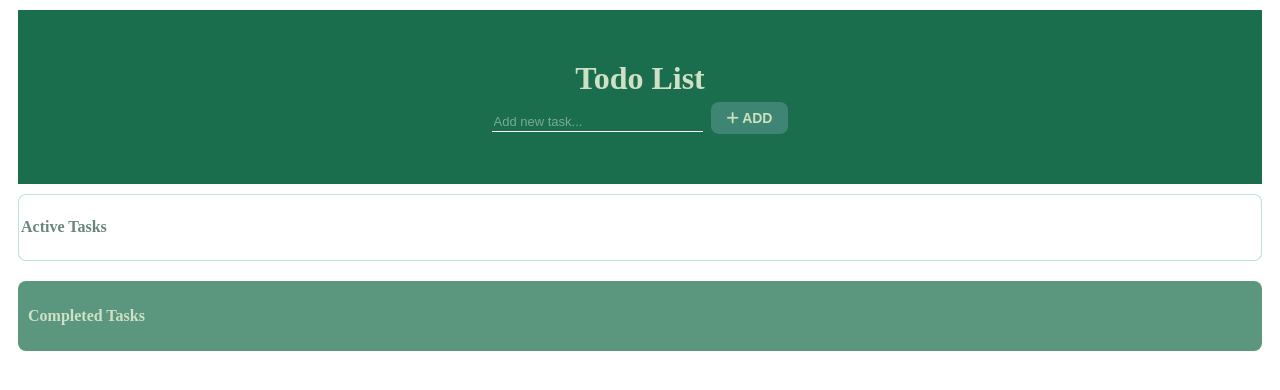
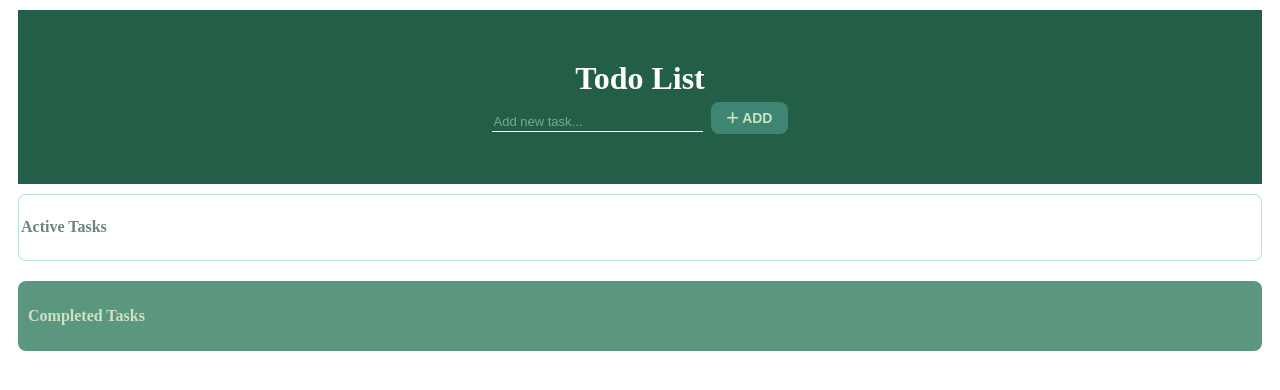
Before and after one commit to zannnndraa/To-do-List, a Nuxt app in the folder todo-list/: page / in a window 1280 px wide. Shown: the top 390 px of the page. Built offline with nearby package versions, Linux system fonts and the light colour scheme.

Commit message:
change header color

```diff
--- a/todo-list/assets/main.css
+++ b/todo-list/assets/main.css
@@ -3,8 +3,8 @@
     font-size: 2rem;
   }
   .header {
-    background-color: #1b6e4d;
-    color: #cee0c6;
+    background-color: #125339ed;
+    color: #ffffff;
     padding: 50px;
     display: flex;
     flex-direction: column;
```
